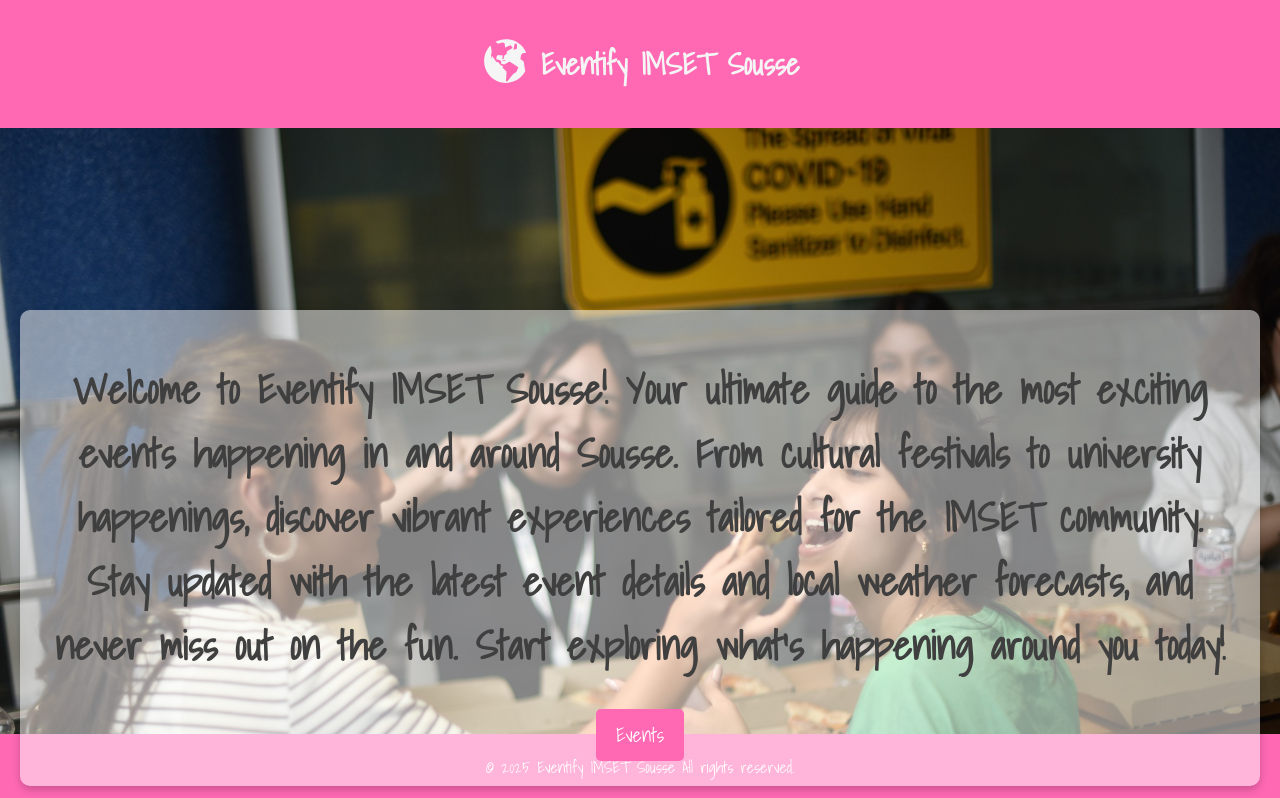
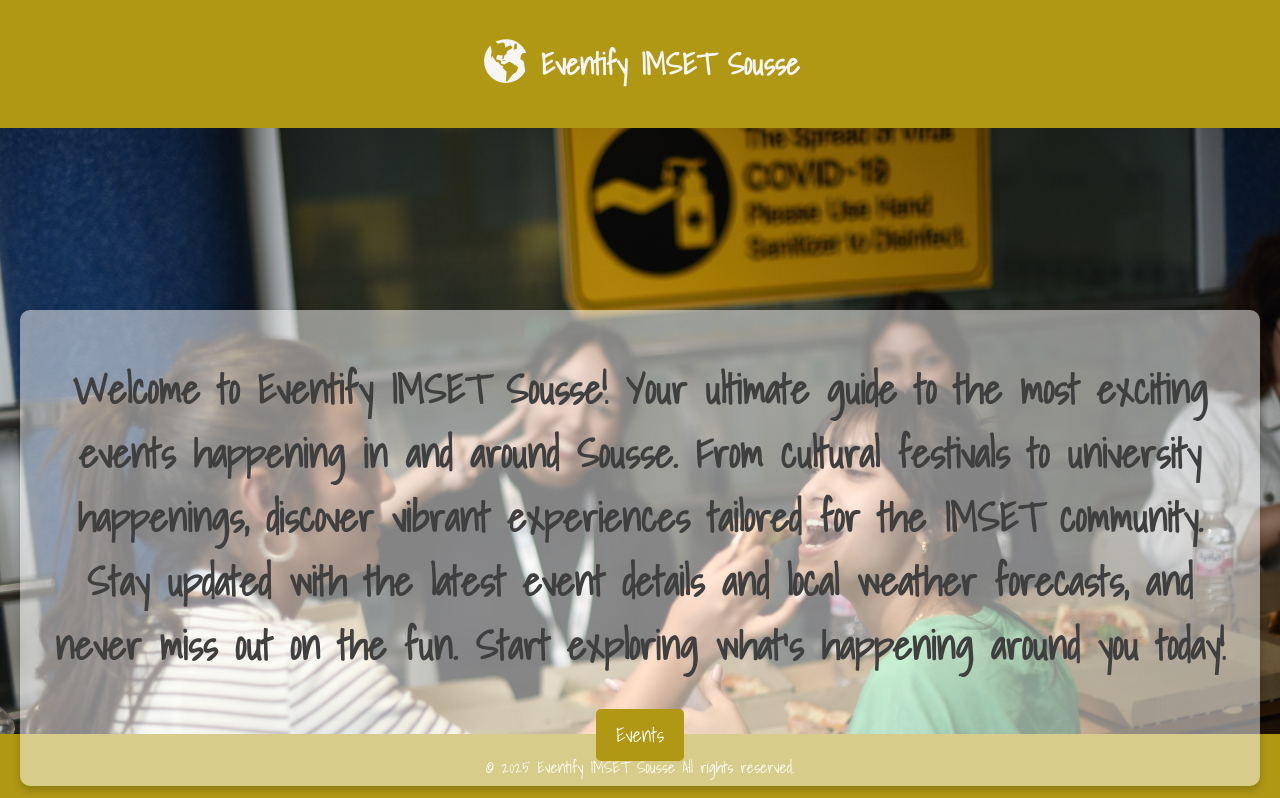
Before and after one commit to aminexfrad/Eventify, a React (Create React App) app in the folder Frontend/: page / in a window 1280 px wide. Shown: the top 798 px of the page. Built offline with nearby package versions, Linux system fonts and the light colour scheme; a web font is replaced by a local one.

Commit message:
modification couleur dans les pages footer header events home

```diff
--- a/Frontend/src/components/footer/Footer.css
+++ b/Frontend/src/components/footer/Footer.css
@@ -1,5 +1,5 @@
 .footer {
-    background-color: hotpink;
+    background-color: rgb(176, 152, 21);
     color: white;
     padding: 20px 0;
     text-align: center;
--- a/Frontend/src/components/header/Header.css
+++ b/Frontend/src/components/header/Header.css
@@ -1,5 +1,5 @@
 .header {
-  background-color: hotpink;
+  background-color: rgb(176, 152, 21);
   padding: 20px;
   text-align: center;
   color: #f5f5f5;
--- a/Frontend/src/pages/events/Events.css
+++ b/Frontend/src/pages/events/Events.css
@@ -51,7 +51,7 @@
 }
 
 .events-container button.add-button {
-  background-color: hotpink;
+  background-color: rgb(176, 152, 21);
   margin-bottom: 10px;
   color: white;
   box-shadow: 0 2px 4px rgba(0, 0, 0, 0.2);
--- a/Frontend/src/pages/home/Home.css
+++ b/Frontend/src/pages/home/Home.css
@@ -32,7 +32,7 @@
   }
 
   .button {
-    background-color: hotpink;
+    background-color: rgb(176, 152, 21);
     color: white;
     padding: 10px 20px;
     margin: 5px;
@@ -44,7 +44,7 @@
   }
 
   .button:hover {
-    background-color: rgb(235, 75, 155);
+    background-color: rgb(176, 152, 21);
   }
 
   .form-container {
```
